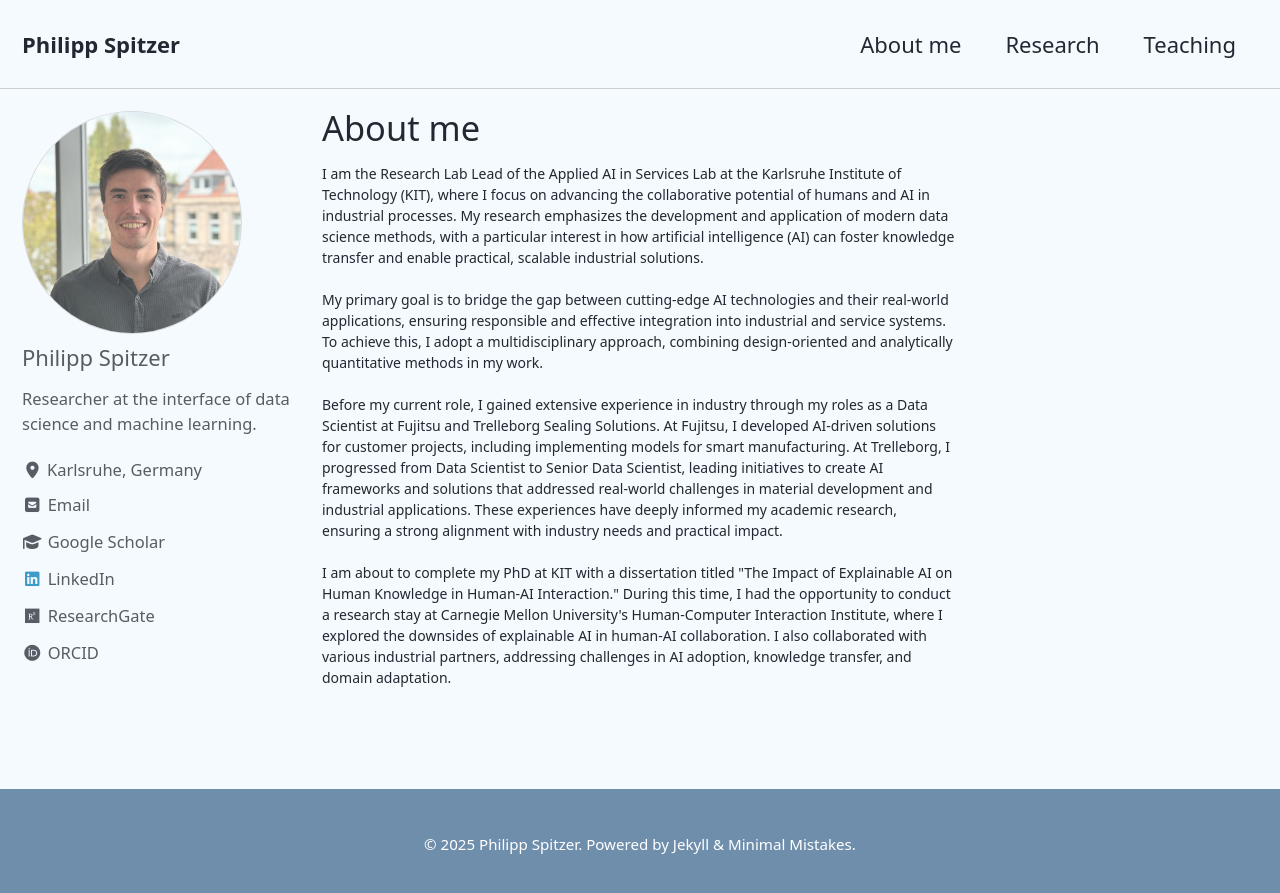
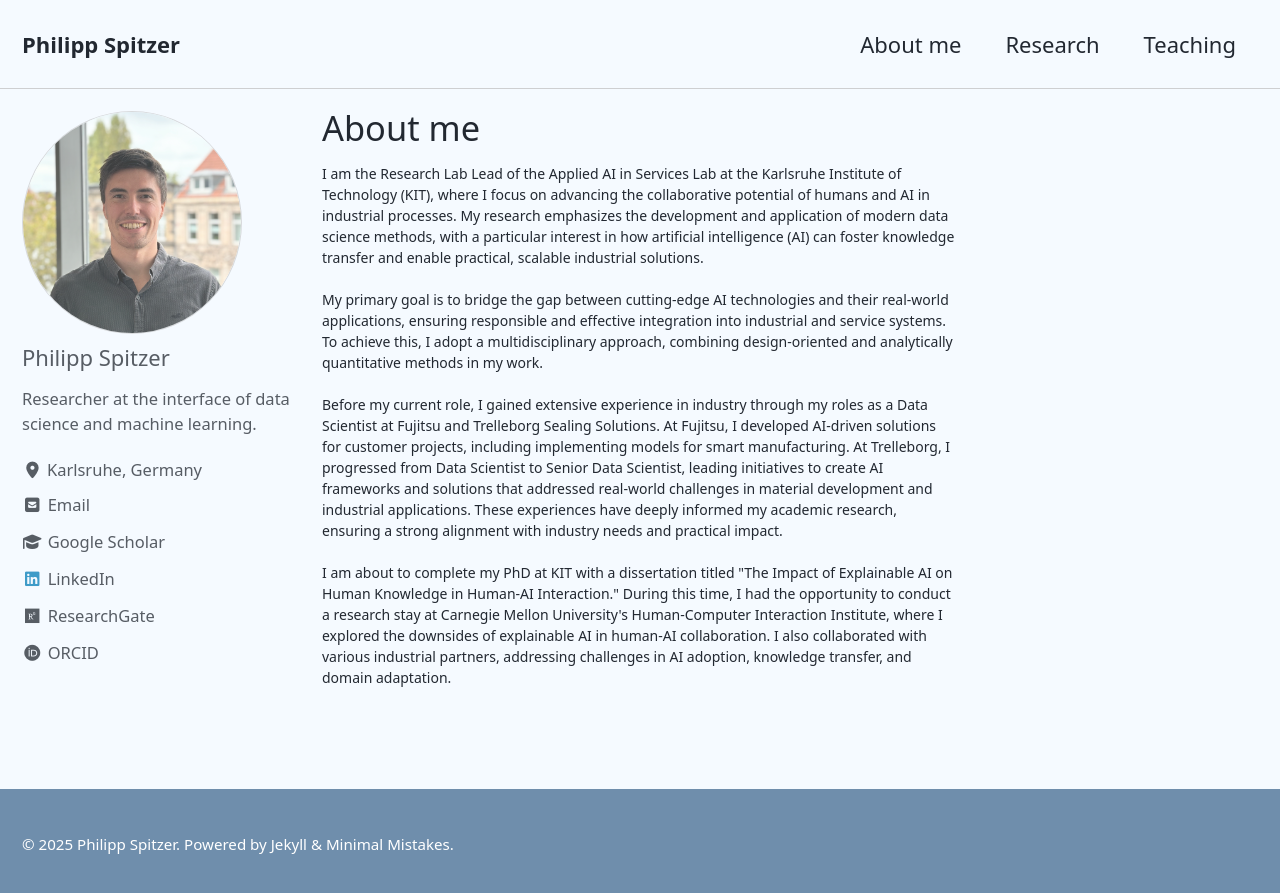
Before and after one commit to PhilippSpitzer/philippspitzer.github.io, a Jekyll site: the page built from index.md, in a window 1280 px wide. Shown: the top 893 px of the page. Built offline with Jekyll 4.4.1, drawn with Linux system fonts in a browser that asks for light colours; cached includes are drawn as plain includes; the list of posts is cut into pages by our own code.

Commit message:
update appearance

```diff
--- a/_config.yml
+++ b/_config.yml
@@ -15,6 +15,8 @@
 minimal_mistakes_skin    : "air" # "air", "aqua", "contrast", "dark", "dirt", "neon", "mint", "plum", "sunrise"
 
 # Site Settings
+favicon                  : "/assets/images/favicon.ico"    # You can also use .png format
+apple_touch_icon         : "/assets/images/apple_touch_icon.png"  # For Apple devices
 locale                   : "en-US"
 rtl                      : # true, false (default) # turns direction of the page into right to left for RTL languages
 title                    : "Philipp Spitzer"
--- a/_includes/head.html
+++ b/_includes/head.html
@@ -26,3 +26,6 @@
     <script src="{{ script | relative_url }}"></script>
   {% endfor %}
 {% endif %}
+
+<link rel="shortcut icon" type="image/png" href="{{ site.favicon | relative_url }}">
+<link rel="apple-touch-icon" href="{{ site.apple_touch_icon | relative_url }}">
--- a/assets/css/main.scss
+++ b/assets/css/main.scss
@@ -39,6 +39,11 @@
 .greedy-nav {
   background: #f5faff !important;
 }
+
+.greedy-nav .visible-links a:before{
+  background: #6f8eac !important;
+}
+
 .page__title,
 h1, h2, h3, h4, h5, h6 {
   font-family: $sans-serif !important;
@@ -50,7 +55,6 @@
   }
   /* Optional: If you want to adjust the remaining footer content */
   .page__footer {
-    text-align: center;
     margin-top: 1em !important;
     background-color: #6f8eac
   }
```
Also changed, not shown: assets/images/apple-touch-icon.png (added), assets/images/favicon.ico (added).
